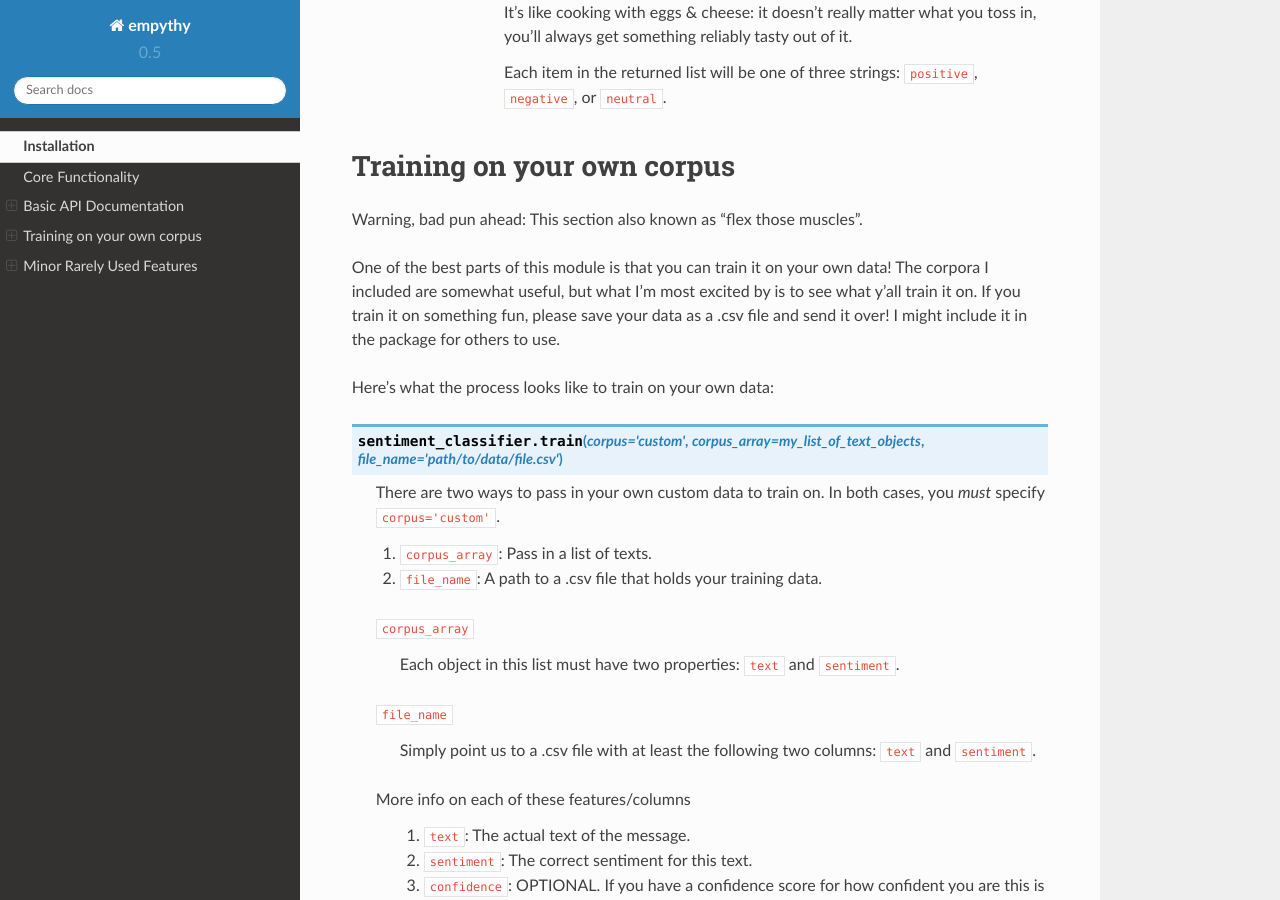
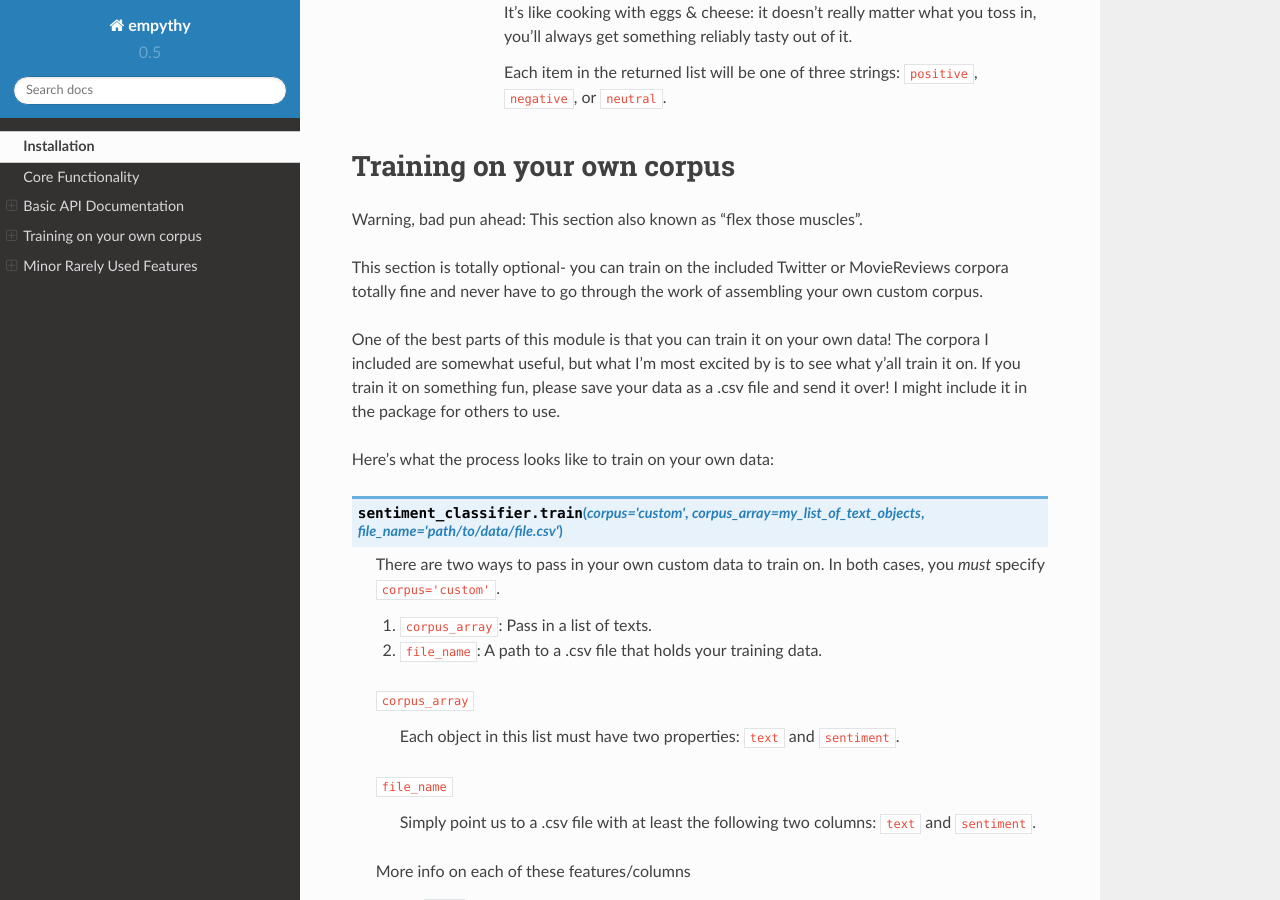
Before and after one commit to ClimbsRocks/empythy, a Sphinx documentation site: the page built from docs/core-functionality.rst, in a window 1280 px wide and 900 px high, scrolled down 1862 px. Built offline with Sphinx 7.4.7 and the Read the Docs theme 2.0.0, drawn with Linux system fonts in a browser that asks for light colours.

Commit message:
adds some more notes

```diff
--- a/docs/core-functionality.rst
+++ b/docs/core-functionality.rst
@@ -78,6 +78,8 @@ Training on your own corpus
 
 Warning, bad pun ahead: This section also known as "flex those muscles".
 
+This section is totally optional- you can train on the included Twitter or MovieReviews corpora totally fine and never have to go through the work of assembling your own custom corpus.
+
 One of the best parts of this module is that you can train it on your own data! The corpora I included are somewhat useful, but what I'm most excited by is to see what y'all train it on. If you train it on something fun, please save your data as a .csv file and send it over! I might include it in the package for others to use.
 
 Here's what the process looks like to train on your own data:
```
Also changed, not shown: other parts of docs/core-functionality.rst (+1 -0 lines).
